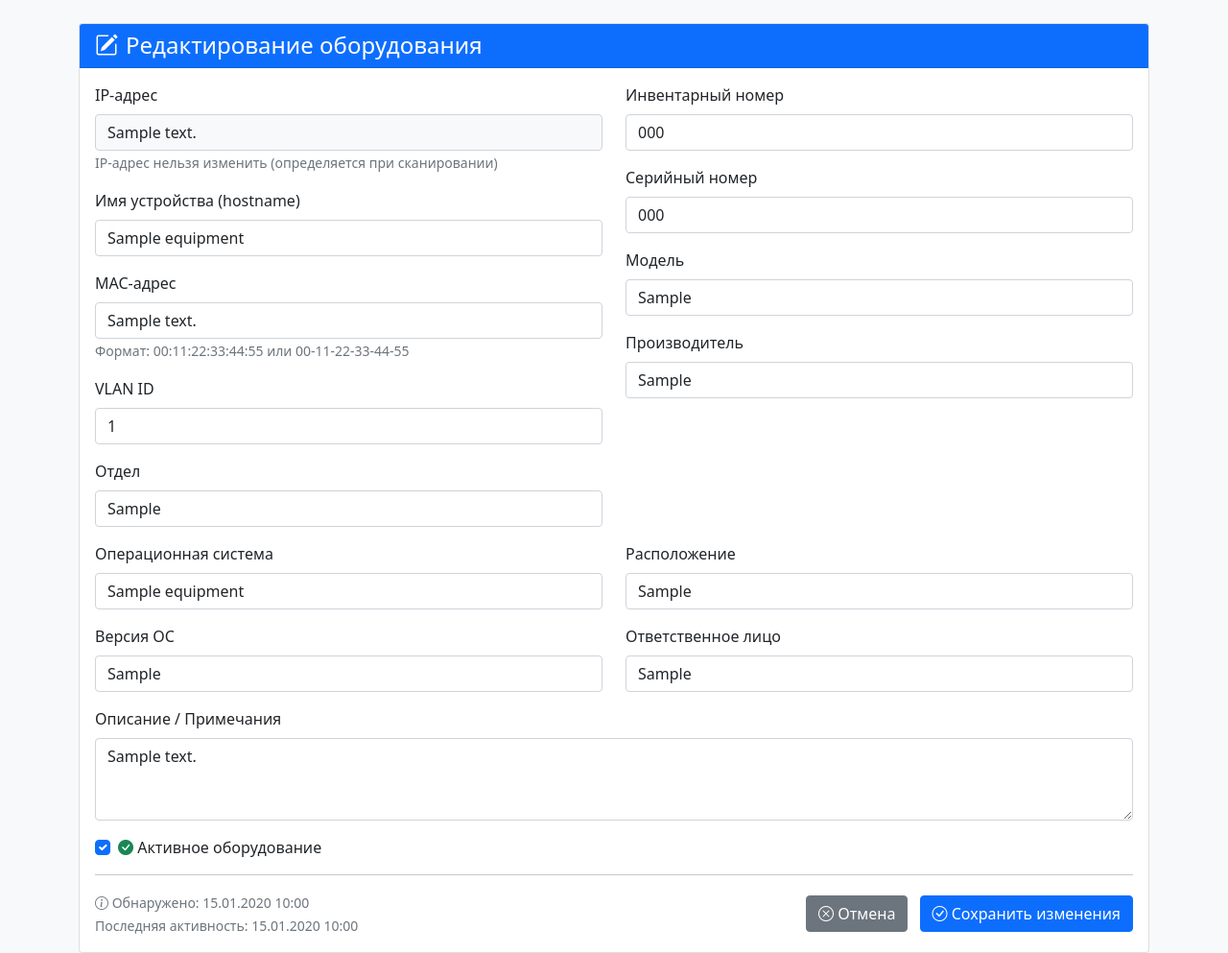
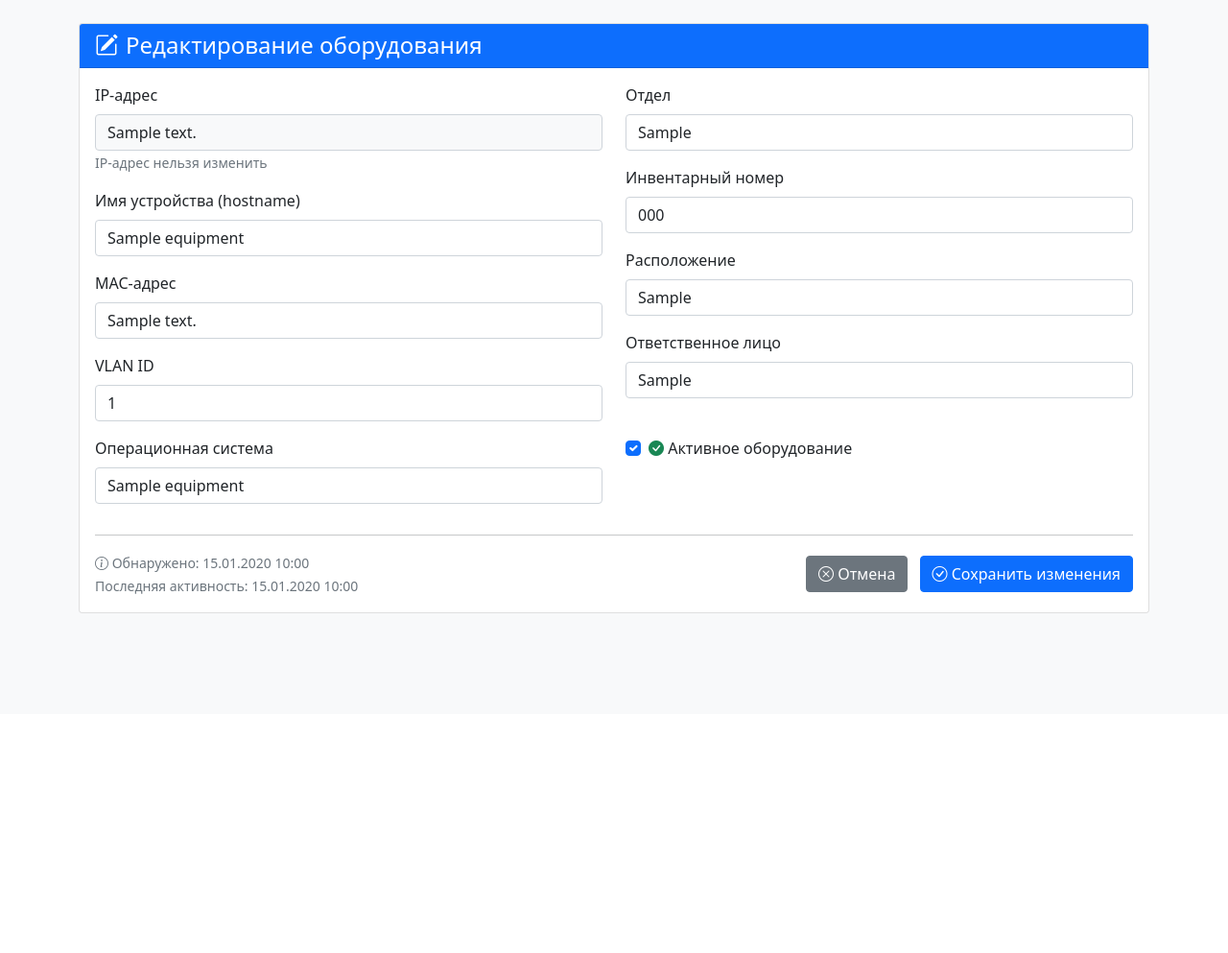
Before and after one commit to FirstPlayerCoonfurm/Inventarysation, a Flask app: page /equipment/1/edit in a window 1280 px wide. Shown: the part 56-1049 px from the top of the page at 96% size. After the commit the page ends 695 px from the top, so only its background shows below. Run offline with Flask 3, Linux system fonts and the light colour scheme; tables that the repository leaves empty hold one stand-in row (values such as "Sample post").

Commit message:
Fix Code

```diff
--- a/templates/equipment_edit.html
+++ b/templates/equipment_edit.html
@@ -49,7 +49,7 @@
                             <div class="mb-3">
                                 <label class="form-label">IP-адрес</label>
                                 <input type="text" class="form-control bg-light" value="{{ equipment.ip_address }}" readonly>
-                                <small class="form-text text-muted">IP-адрес нельзя изменить (определяется при сканировании)</small>
+                                <small class="form-text text-muted">IP-адрес нельзя изменить</small>
                             </div>
 
                             <div class="mb-3">
@@ -60,39 +60,33 @@
                             <div class="mb-3">
                                 <label class="form-label">MAC-адрес</label>
                                 <input type="text" class="form-control" name="mac_address" value="{{ equipment.mac_address or '' }}" placeholder="00:11:22:33:44:55">
-                                <small class="form-text text-muted">Формат: 00:11:22:33:44:55 или 00-11-22-33-44-55</small>
                             </div>
 
                             <div class="mb-3">
                                 <label class="form-label">VLAN ID</label>
                                 <input type="number" class="form-control" name="vlan_id" value="{{ equipment.vlan_id or '' }}" min="1" max="4094">
                             </div>
-
-                            <div class="mb-3">
-                                <label class="form-label">Отдел</label>
-                                <input type="text" class="form-control" name="department" value="{{ equipment.department or '' }}" placeholder="Например: IT, Бухгалтерия, Отдел продаж">
-                            </div>
                         </div>
 
                         <div class="col-md-6">
+                            <div class="mb-3">
+                                <label class="form-label">Отдел</label>
+                                <input type="text" class="form-control" name="department" value="{{ equipment.department or '' }}">
+                            </div>
+
                             <div class="mb-3">
                                 <label class="form-label">Инвентарный номер</label>
                                 <input type="text" class="form-control" name="inventory_number" value="{{ equipment.inventory_number or '' }}">
                             </div>
 
                             <div class="mb-3">
-                                <label class="form-label">Серийный номер</label>
-                                <input type="text" class="form-control" name="serial_number" value="{{ equipment.serial_number or '' }}">
+                                <label class="form-label">Расположение</label>
+                                <input type="text" class="form-control" name="location" value="{{ equipment.location or '' }}">
                             </div>
 
                             <div class="mb-3">
-                                <label class="form-label">Модель</label>
-                                <input type="text" class="form-control" name="model" value="{{ equipment.model or '' }}">
-                            </div>
-
-                            <div class="mb-3">
-                                <label class="form-label">Производитель</label>
-                                <input type="text" class="form-control" name="manufacturer" value="{{ equipment.manufacturer or '' }}">
+                                <label class="form-label">Ответственное лицо</label>
+                                <input type="text" class="form-control" name="responsible_person" value="{{ equipment.responsible_person or '' }}">
                             </div>
                         </div>
                     </div>
@@ -103,36 +97,16 @@
                                 <label class="form-label">Операционная система</label>
                                 <input type="text" class="form-control" name="os_name" value="{{ equipment.os_name or '' }}">
                             </div>
-
-                            <div class="mb-3">
-                                <label class="form-label">Версия ОС</label>
-                                <input type="text" class="form-control" name="os_version" value="{{ equipment.os_version or '' }}">
-                            </div>
                         </div>
 
                         <div class="col-md-6">
-                            <div class="mb-3">
-                                <label class="form-label">Расположение</label>
-                                <input type="text" class="form-control" name="location" value="{{ equipment.location or '' }}" placeholder="Например: Кабинет 301, Стойка 2">
-                            </div>
-
-                            <div class="mb-3">
-                                <label class="form-label">Ответственное лицо</label>
-                                <input type="text" class="form-control" name="responsible_person" value="{{ equipment.responsible_person or '' }}">
+                            <div class="mb-3 form-check">
+                                <input type="checkbox" class="form-check-input" name="is_active" id="is_active" {% if equipment.is_active %}checked{% endif %}>
+                                <label class="form-check-label" for="is_active">
+                                    <i class="bi bi-check-circle-fill text-success"></i> Активное оборудование
+                                </label>
                             </div>
                         </div>
-                    </div>
-
-                    <div class="mb-3">
-                        <label class="form-label">Описание / Примечания</label>
-                        <textarea class="form-control" name="description" rows="3">{{ equipment.description or '' }}</textarea>
-                    </div>
-
-                    <div class="mb-3 form-check">
-                        <input type="checkbox" class="form-check-input" name="is_active" id="is_active" {% if equipment.is_active %}checked{% endif %}>
-                        <label class="form-check-label" for="is_active">
-                            <i class="bi bi-check-circle-fill text-success"></i> Активное оборудование
-                        </label>
                     </div>
 
                     <hr>
```
Also changed, not shown: models.py (+28 -18 lines), templates/equipment_add.html (+14 -45 lines), templates/equipment_detail.html (+49 -22 lines).
